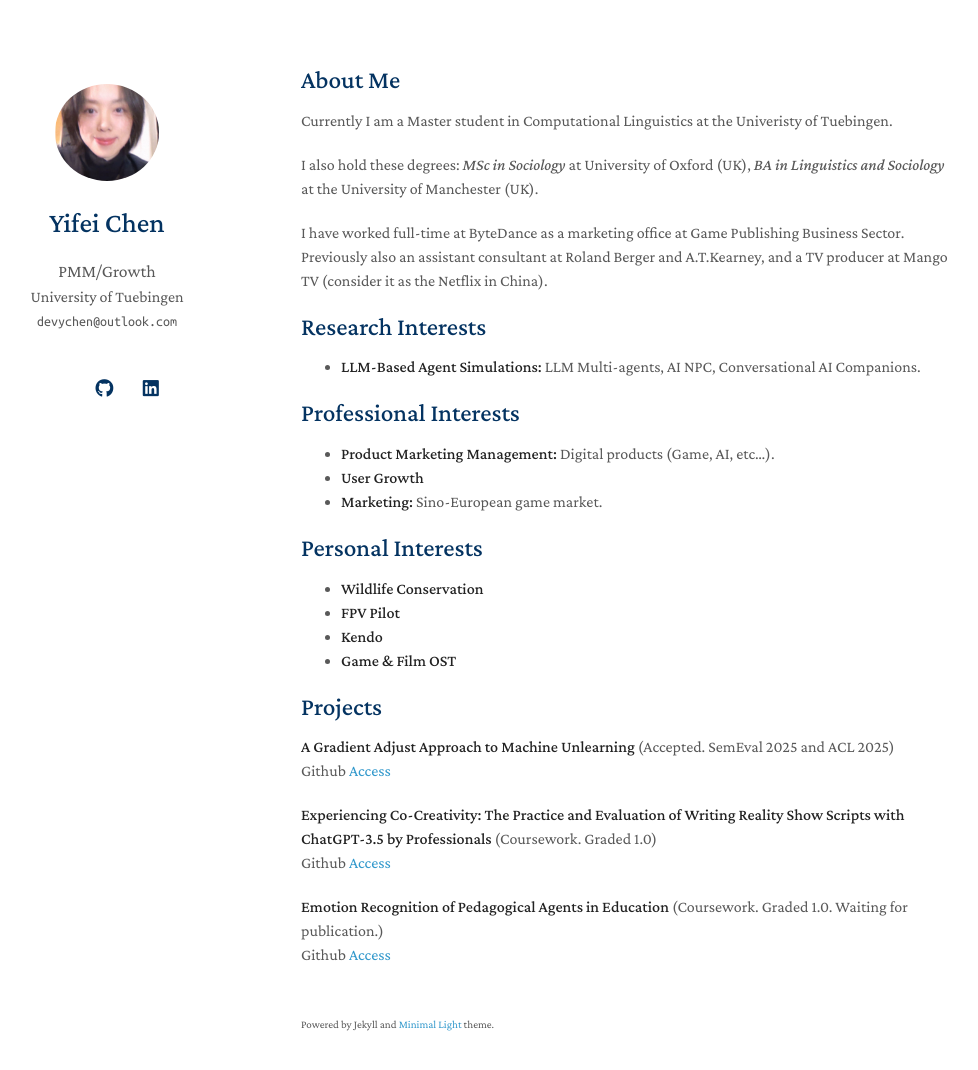
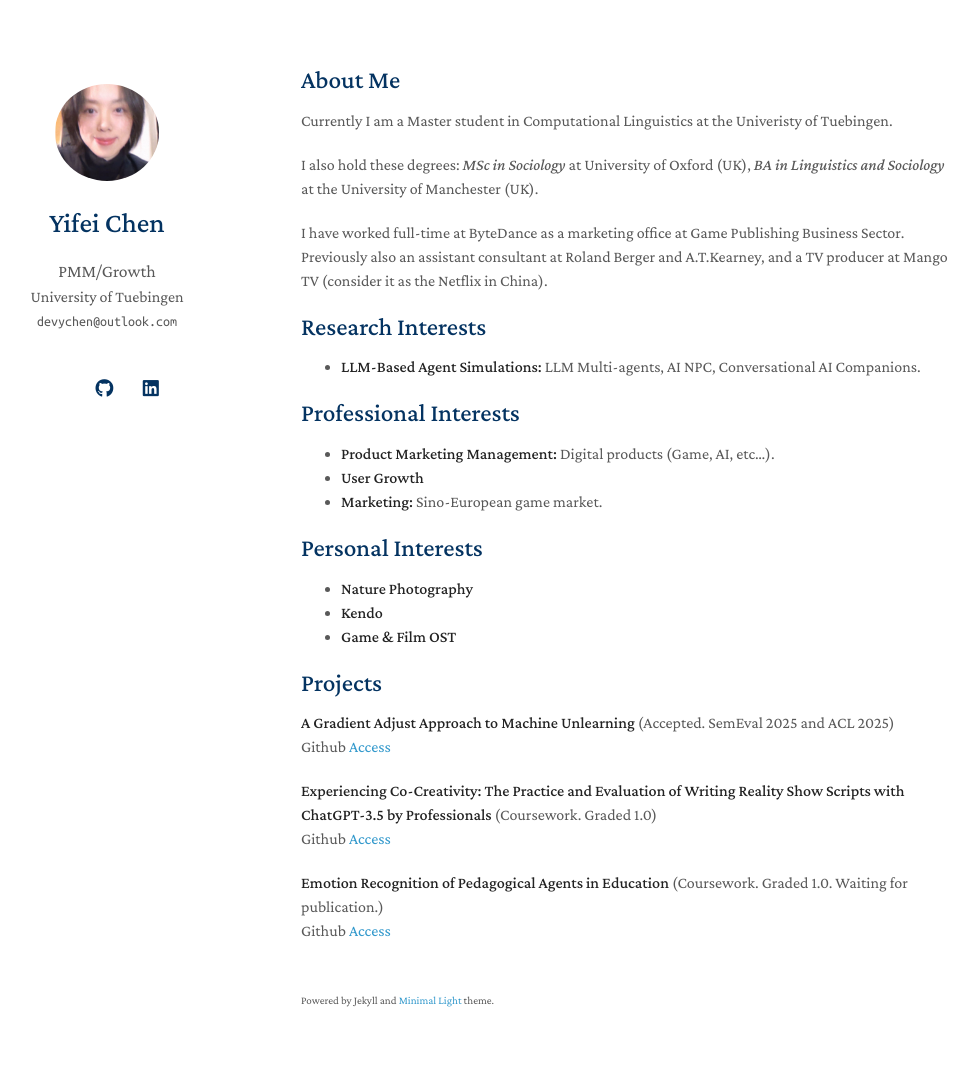
Before and after one commit to devychen/devychen.github.io, a Jekyll site: the page built from index.md, in a window 1280 px wide and 1105 px high. Shown: the top 1070 px of the window, without its empty margins (169-1147 px from the left). Built offline with Jekyll 4.4.1, drawn with Linux system fonts in a browser that asks for light colours; a style sheet for code colours, icons or effects is not loaded; our own code applies the rules of GitHub Pages for plain Markdown files.

Commit message:
Update index.md

```diff
--- a/index.md
+++ b/index.md
@@ -24,8 +24,7 @@ Previously also an assistant consultant at Roland Berger and A.T.Kearney, and a
 
 ## Personal Interests
 
-- **Wildlife Conservation**
-- **FPV Pilot**
+- **Nature Photography**
 - **Kendo**
 - **Game & Film OST**
 
```
